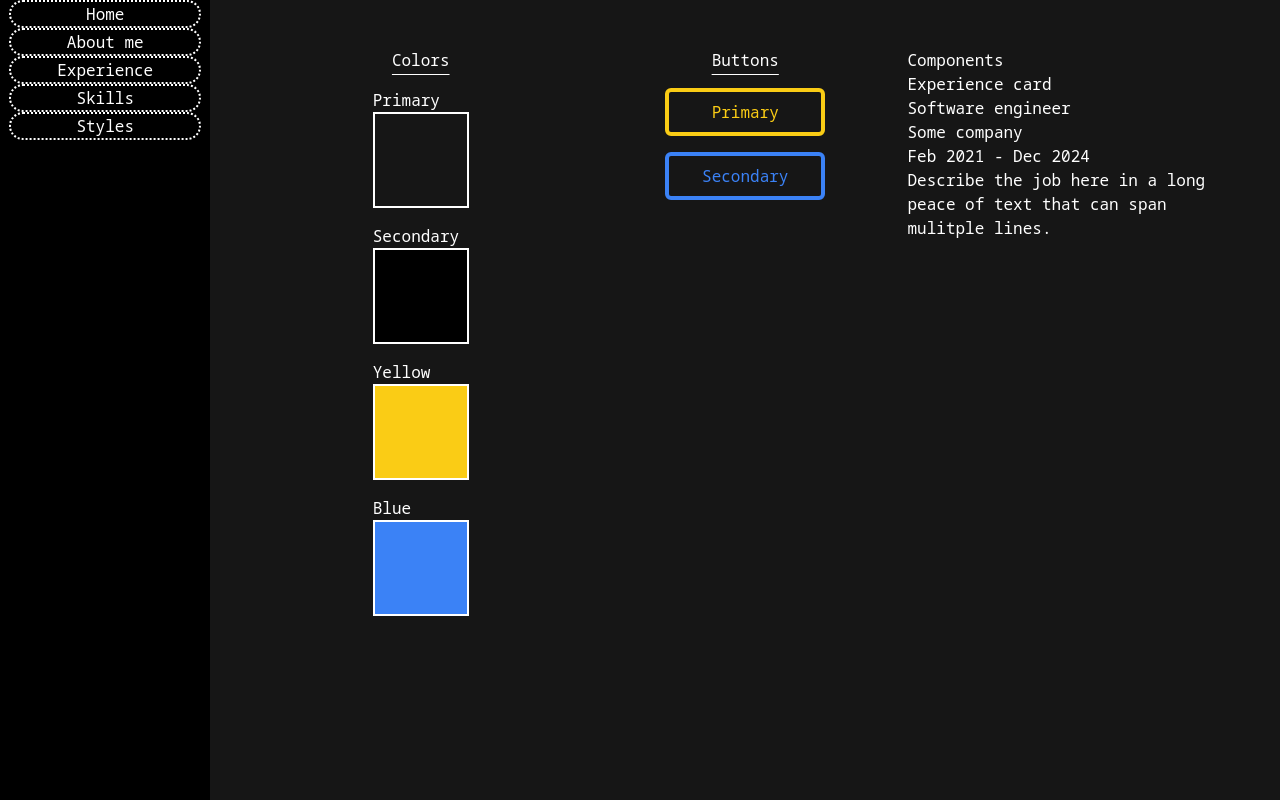
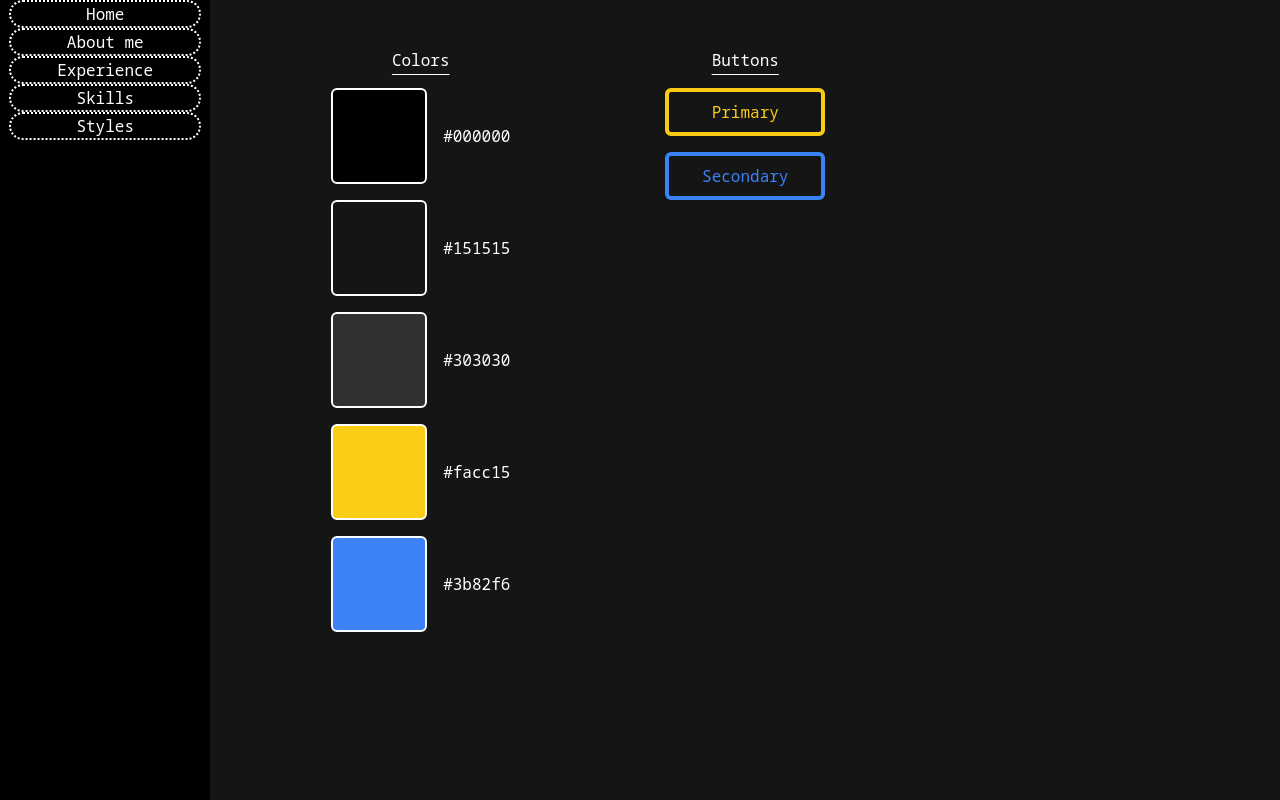
Before and after one commit to mattbos97/cv-frontend, a Next.js app: page /styles in a window 1280 px wide. Built offline with nearby package versions, Linux system fonts and the light colour scheme.

Commit message:
resolved

```diff
--- a/app/layout.tsx
+++ b/app/layout.tsx
@@ -16,7 +16,7 @@ export default function RootLayout({
   return (
     <html lang="en">
       <body
-        className={`${notoSansMono.className} antialiased flex h-screen w-screen bg-dark-primary text-white`}
+        className={`${notoSansMono.className} antialiased flex h-screen w-screen bg-dark-secondary text-white`}
       >
       <SideBar/>
         {children}
--- a/app/styles/page.tsx
+++ b/app/styles/page.tsx
@@ -1,36 +1,26 @@
-import Link from "next/link";
 import LinkButton from "@/app/ui/LinkButton";
-import ExperienceCard, {Experience} from "@/app/ui/ExperienceCard";
 
-const templateExperience: Experience = {
-    jobTitle: "Software engineer",
-    company: "Some company",
-    startDate: "Feb 2021",
-    endDate: "Dec 2024",
-    description: "Describe the job here in a long peace of text that can span mulitple lines."
-}
+const colors = [
+    {type: "primary background", color: "bg-dark-primary", code: "000000"},
+    {type: "secondary background", color: "bg-dark-secondary", code: "151515"},
+    {type: "tertiary background", color: "bg-dark-tertiary", code: "303030"},
+    {type: "primary color", color: "bg-accent-yellow", code: "facc15"},
+    {type: "secondary color", color: "bg-accent-blue", code: "3b82f6"}
+];
 
 export default function Page(){
     return(
         <main className={"w-full h-full grid grid-cols-3 p-12"}>
             <div className={"flex flex-col items-center space-y-4"}>
                 <h1 className={"underline underline-offset-8"}>Colors</h1>
-                <div>
-                    <p>Primary</p>
-                    <div className={"w-24 h-24 bg-dark-primary border-white border-2"}/>
-                </div>
-                <div>
-                    <p>Secondary</p>
-                    <div className={"w-24 h-24 bg-dark-secondary border-white border-2"}/>
-                </div>
-                <div>
-                    <p>Yellow</p>
-                    <div className={"w-24 h-24 bg-yellow-400 border-white border-2"}/>
-                </div>
-                <div>
-                    <p>Blue</p>
-                    <div className={"w-24 h-24 bg-blue-500 border-white border-2"}/>
-                </div>
+                {colors.map((color) => {
+                    return(
+                        <div key={color.type} className={'flex flex-row items-center space-x-4'}>
+                            <div className={`w-24 h-24 border-white border-2 rounded-md ${color.color}`}/>
+                            <p>#{color.code}</p>
+                        </div>
+                    );
+                })}
             </div>
             <div className={"flex flex-col items-center space-y-4"}>
                 <h1 className={"underline underline-offset-8"}>Buttons</h1>
@@ -38,11 +28,6 @@ export default function Page(){
                 <LinkButton text={"Secondary"} href={"/styles"} type={"secondary"}/>
             </div>
             <div>
-                <h1>Components</h1>
-                <div>
-                    <p>Experience card</p>
-                    <ExperienceCard exp={templateExperience}/>
-                </div>
             </div>
         </main>
     );
--- a/app/ui/SideBar.tsx
+++ b/app/ui/SideBar.tsx
@@ -10,7 +10,7 @@ const links = [
 
 export default function SideBar(){
     return(
-        <nav className={"w-64 flex items-center flex-col bg-dark-secondary"}>
+        <nav className={"w-64 flex items-center flex-col bg-dark-primary"}>
             {links.map((link) => {
                 return(
                     <Link
--- a/tailwind.config.ts
+++ b/tailwind.config.ts
@@ -10,8 +10,13 @@ export default {
     extend: {
       colors: {
         dark: {
-          primary: "#161616",
-          secondary: "#000000"
+          primary: "#000000",
+          secondary: "#151515",
+          tertiary: "#303030"
+        },
+        accent:{
+          yellow: "#facc15",
+          blue: "#3b82f6"
         },
         background: "var(--background)",
         foreground: "var(--foreground)",
```
